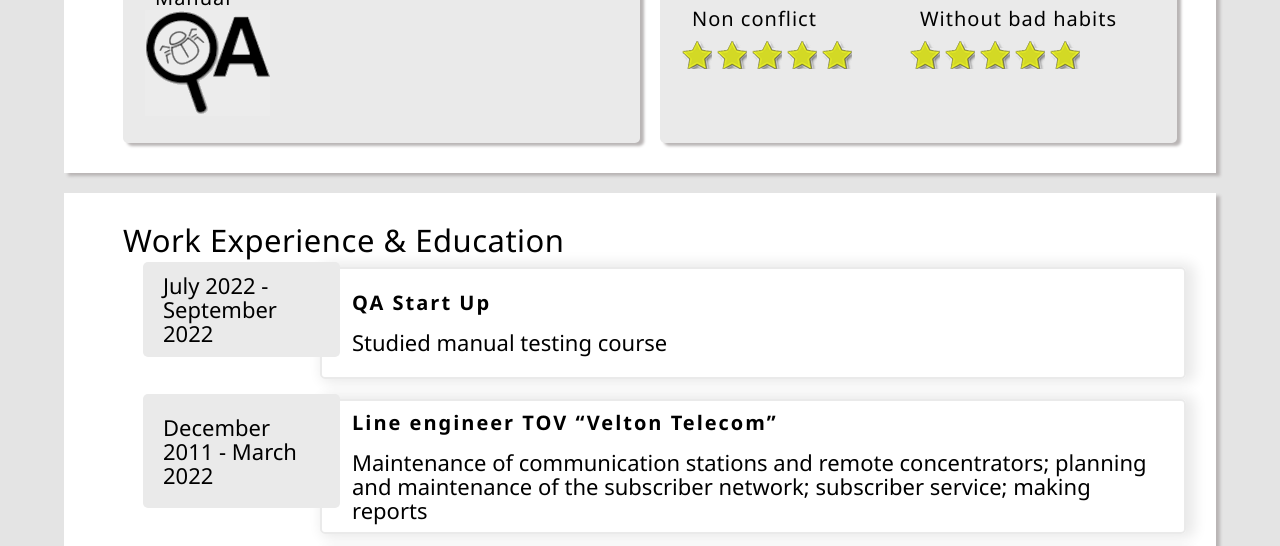
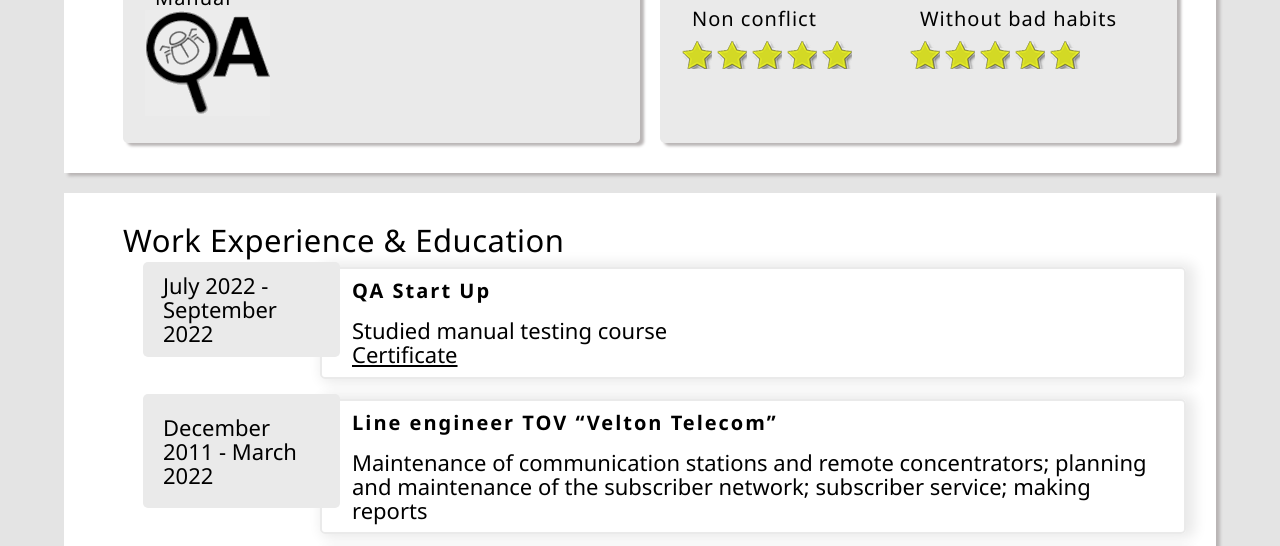
Before and after one commit to Hrigorii/CV, a plain HTML site: page index.html in a window 1280 px wide. Shown: the part 1132-1678 px from the top of the page. Drawn offline with Linux system fonts and the light colour scheme.

Commit message:
add certificate

```diff
--- a/index.html
+++ b/index.html
@@ -129,6 +129,8 @@
 							<div class="work__list-items">
 								<h3>QA Start Up</h3>
 								<p>Studied manual testing course</p>
+								<a
+									href="https://drive.google.com/file/d/1JFli5Xw8pkb51AxHyN3-93_ELYvP4t49/view?usp=share_link">Certificate</a>
 							</div>
 						</div>
 					</div>
--- a/style.css
+++ b/style.css
@@ -6,6 +6,10 @@
 	margin: 0;
 	border: 0;
 	box-sizing: border-box;
+}
+
+a{
+	color: black;
 }
 
 html,
@@ -251,6 +255,7 @@ h3 {
 	box-shadow: 5px 0px 13px 4px #eaeaea;
 }
 
+
 .skills {
 	background-color: #fff;
 	margin-bottom: 20px;
```
